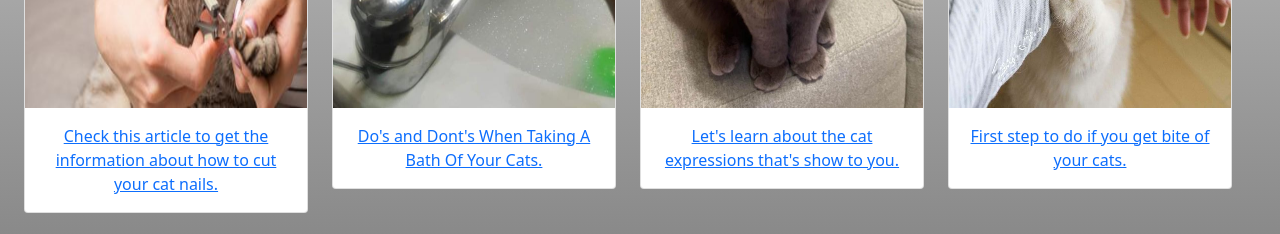
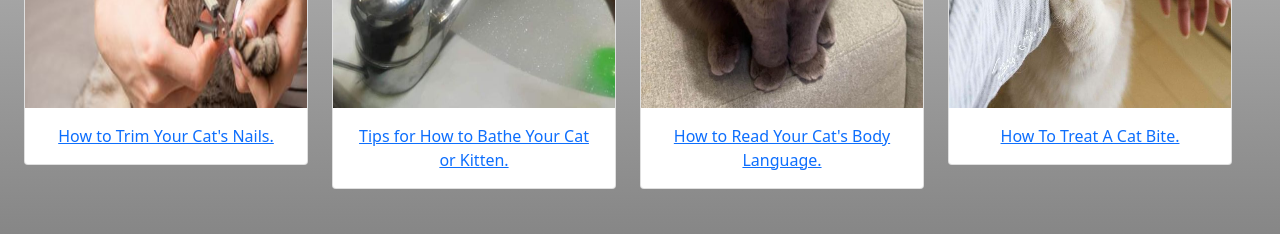
Before and after one commit to viraangelina/ProkomWebsite, a plain HTML site: page index.html in a window 1280 px wide. Shown: the part 1980-2214 px from the top of the page. Drawn offline with nearby package versions, Linux system fonts and the light colour scheme.

Commit message:
merubah section artikel

```diff
--- a/index.html
+++ b/index.html
@@ -123,7 +123,7 @@
                         <div class="card">
                             <img src="assets/cat cut nails.jpeg" class="card-img-top" alt="..."style="height: 23rem;">
                             <div class="card-body text-dark">
-                              <a href="https://www.wikihow.com/Trim-Your-Cat%27s-Nails">Check this article to get the information about how to cut your cat nails.</a>
+                              <a href="https://www.wikihow.com/Trim-Your-Cat%27s-Nails">How to Trim Your Cat's Nails.</a>
                             </div>
                           </div>
                     </div>
@@ -131,7 +131,7 @@
                         <div class="card">
                             <img src="assets/cat take a bath.jpeg" class="card-img-top" alt="..."style="height: 23rem;">
                             <div class="card-body text-dark">
-                              <a href="https://github.com/viraangelina">Do's and Dont's When Taking A Bath Of Your Cats.</a>
+                              <a href="https://pets.webmd.com/cats/bathing-your-cat">Tips for How to Bathe Your Cat or Kitten.</a>
                             </div>
                           </div>
                     </div>
@@ -139,7 +139,7 @@
                         <div class="card">
                             <img src="assets/cat expressions 2.png" class="card-img-top" alt="..."style="height: 23rem;">
                             <div class="card-body text-dark">
-                              <a href="https://github.com/viraangelina">Let's learn about the cat expressions that's show to you.</a>
+                              <a href="https://pets.webmd.com/cats/features/cat-body-language">How to Read Your Cat's Body Language.</a>
                             </div>
                           </div>
                     </div>
@@ -147,7 +147,7 @@
                       <div class="card">
                           <img src="assets/cats bite.jpeg" class="card-img-top" alt="..."style="height: 23rem;">
                           <div class="card-body text-dark">
-                            <a href="https://github.com/viraangelina">First step to do if you get bite of your cats.</a>
+                            <a href="https://www.wikihow.com/Treat-a-Cat-Bite">How To Treat A Cat Bite.</a>
                           </div>
                         </div>
                   </div>
```
